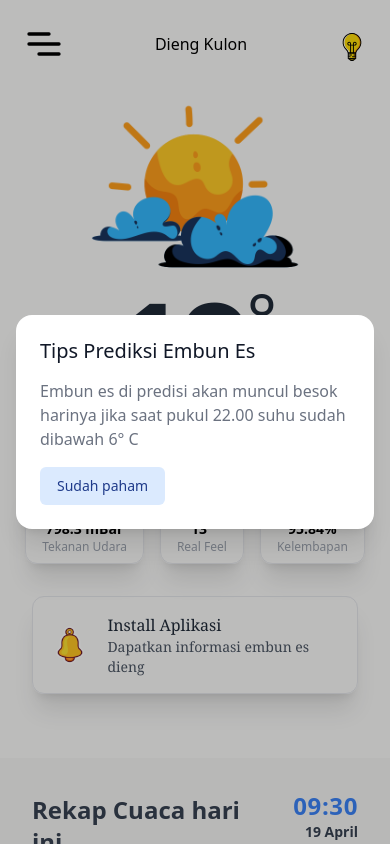
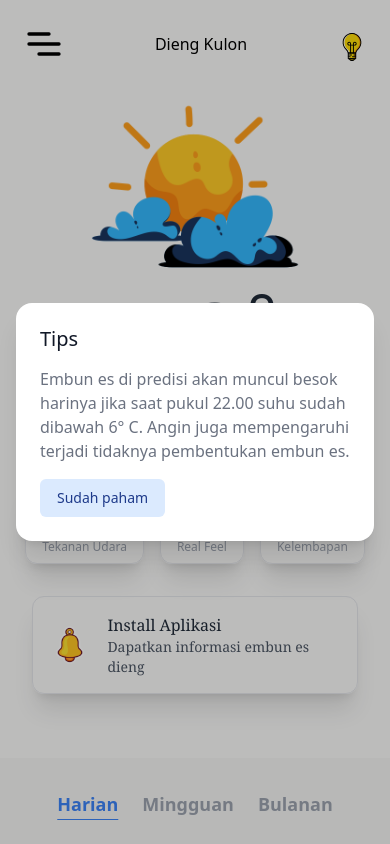
Before and after one commit to jeriken/Cuaca-Dieng, a Vue app: page / in a window 390 px wide. Both pictures are taken after a click on the button 352 px from the left and 47 px from the top of the page. Shown: the top 844 px of the page. Built offline with nearby package versions, Linux system fonts and the light colour scheme.

Commit message:
fix: Change some responsive rules

```diff
--- a/index.html
+++ b/index.html
@@ -3,8 +3,10 @@
   <head>
     <meta charset="UTF-8" />
     <link rel="icon" type="image/svg+xml" href="/vite.svg" />
-    <meta name="viewport" content="width=device-width, initial-scale=1.0" />
-    <title>Vite + Vue</title>
+    <meta name="viewport" content="width=device-width,initial-scale=1">
+    <title>Cuaca Dieng</title>
+    <meta name="description" content="My description here">
+    <meta name="theme-color" content="#ffffff">
   </head>
   <body>
     <div id="app"></div>
--- a/src/components/Header.vue
+++ b/src/components/Header.vue
@@ -1,11 +1,13 @@
 <template>
-    <div class="flex justify-between mb-8 items-center">
-        <div>
-            <h1 class="font-sans font-semibold text-2xl text-gray-700">Rekap Cuaca hari ini</h1>
+    <div class="grid grid-cols-12 mb-8 items-center">
+        <div class="col-span-12 md:col-span-6 flex justify-center md:justify-start gap-6">
+            <h1 class="font-sans font-semibold text-lg text-blue-500 underline underline-offset-8">Harian</h1>
+            <h1 class="font-sans font-semibold text-lg text-gray-400">Mingguan</h1>
+            <h1 class="font-sans font-semibold text-lg text-gray-400">Bulanan</h1>
         </div>
-        <div>
-            <h1 class="font-sans font-semibold text-2xl text-blue-500 text-right tracking-wide">09:30</h1>
-            <h1 class="font-sans font-semibold text-sm text-gray-700 text-right">19 April 2024</h1>
+        <div class="col-span-12 md:col-span-6 hidden md:block">
+            <h1 class="font-sans font-semibold text-2xl text-gray-900 md:text-right tracking-wide">09:30</h1>
+            <h1 class="font-sans font-semibold text-sm text-gray-700 md:text-right">19 April 2024</h1>
         </div>
     </div>
 </template>
--- a/src/components/Main.vue
+++ b/src/components/Main.vue
@@ -101,12 +101,12 @@
                         <DialogPanel
                             class="w-full max-w-md transform overflow-hidden rounded-2xl bg-white p-6 text-left align-middle shadow-xl transition-all">
                             <DialogTitle as="h1" class="text-xl font-medium leading-6 text-gray-900">
-                                Tips Prediksi Embun Es
+                                Tips
                             </DialogTitle>
                             <div class="mt-4">
                                 <p class="text-gray-500">
                                     Embun es di predisi akan muncul besok harinya jika saat pukul 22.00 suhu sudah dibawah
-                                    6° C
+                                    6° C. Angin juga mempengaruhi terjadi tidaknya pembentukan embun es.
                                 </p>
                             </div>
 
@@ -139,29 +139,15 @@ import {
 const isOpenPopup = ref(false)
 const solutions = [
     {
-        name: 'Home',
-        description: 'Measure actions your users take',
+        name: 'Beranda',
         href: '##',
         icon: '/img/compressor.png',
     },
     {
-        name: 'Suhu',
-        description: 'Measure actions your users take',
+        name: 'Tentang',
         href: '##',
         icon: '/img/compressor.png',
-    },
-    {
-        name: 'Kelembapan',
-        description: 'Create your own targeted content',
-        href: '##',
-        icon: '/img/compressor.png'
-    },
-    {
-        name: 'Tekanan Udara',
-        description: 'Keep track of your growth',
-        href: '##',
-        icon: '/img/compressor.png'
-    },
+    }
 ]
 
 function setIsOpenPopup(value) {
--- a/src/main.js
+++ b/src/main.js
@@ -2,8 +2,10 @@ import { createApp } from 'vue'
 import './style.css'
 import App from './App.vue'
 import router from './router'
+import VueApexCharts from "vue3-apexcharts";
 
 const app = createApp(App)
 
 app.use(router)
+app.use(VueApexCharts)
 app.mount('#app')
--- a/src/pages/HomePage.vue
+++ b/src/pages/HomePage.vue
@@ -6,10 +6,10 @@ import Highlight from '../components/Highlight.vue'
 
 <template>
     <div class="grid grid-cols-11">
-        <div class="col-span-11 md:col-span-3 md:h-screen md:sticky top-0 bg-stone-50 pb-8">
+        <div class="col-span-11 md:col-span-5 lg:col-span-3 md:h-screen md:sticky top-0 bg-stone-50 pb-8">
             <Main />
         </div>
-        <div class="col-span-11 md:col-span-8 bg-stone-100 p-8">
+        <div class="col-span-11 md:col-span-6 lg:col-span-8 bg-stone-100 p-8">
             <Header />
             <Highlight />
         </div>
```
